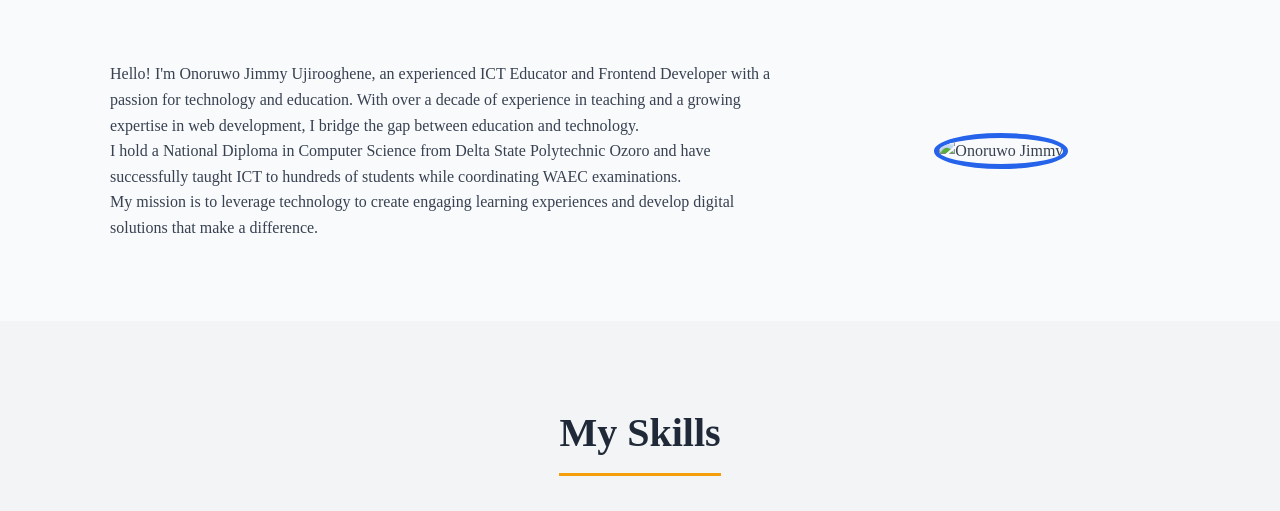
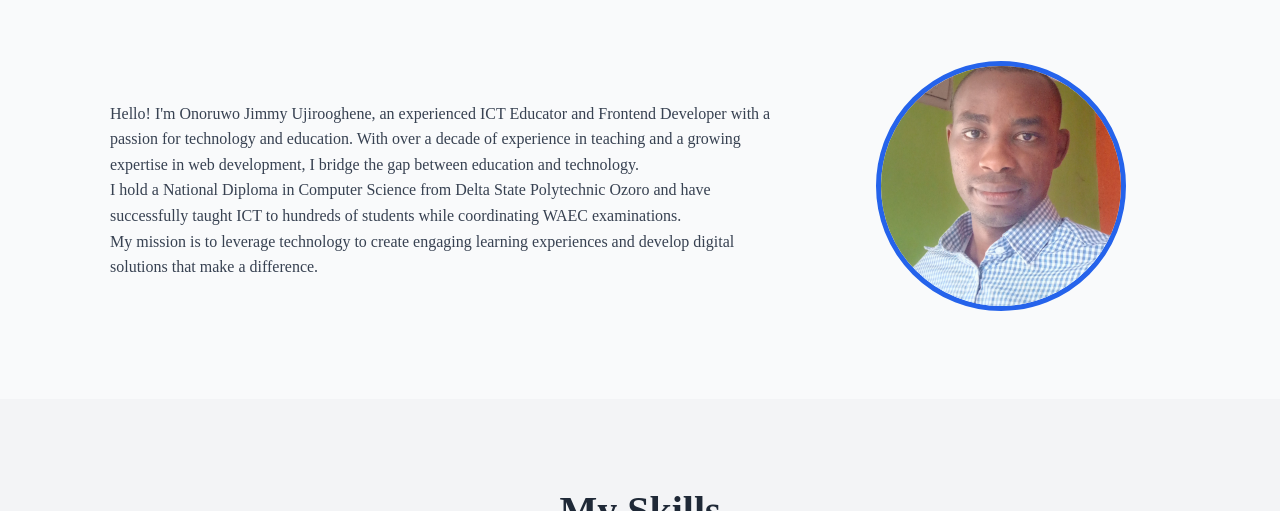
Before and after one commit to Onoruwo/My-Website, a plain HTML site: page index.html in a window 1280 px wide. Shown: the part 619-1130 px from the top of the page. Drawn offline with Linux system fonts and the light colour scheme.

Commit message:
index.html

```diff
--- a/index.html
+++ b/index.html
@@ -483,7 +483,7 @@
                     <p>My mission is to leverage technology to create engaging learning experiences and develop digital solutions that make a difference.</p>
                 </div>
                 <div class="about-img">
-                    <img src="images/jimmy.jpg" alt="Onoruwo Jimmy">
+                    <img src="jimmy.jpg" alt="Onoruwo Jimmy">
                 </div>
             </div>
         </div>
```
